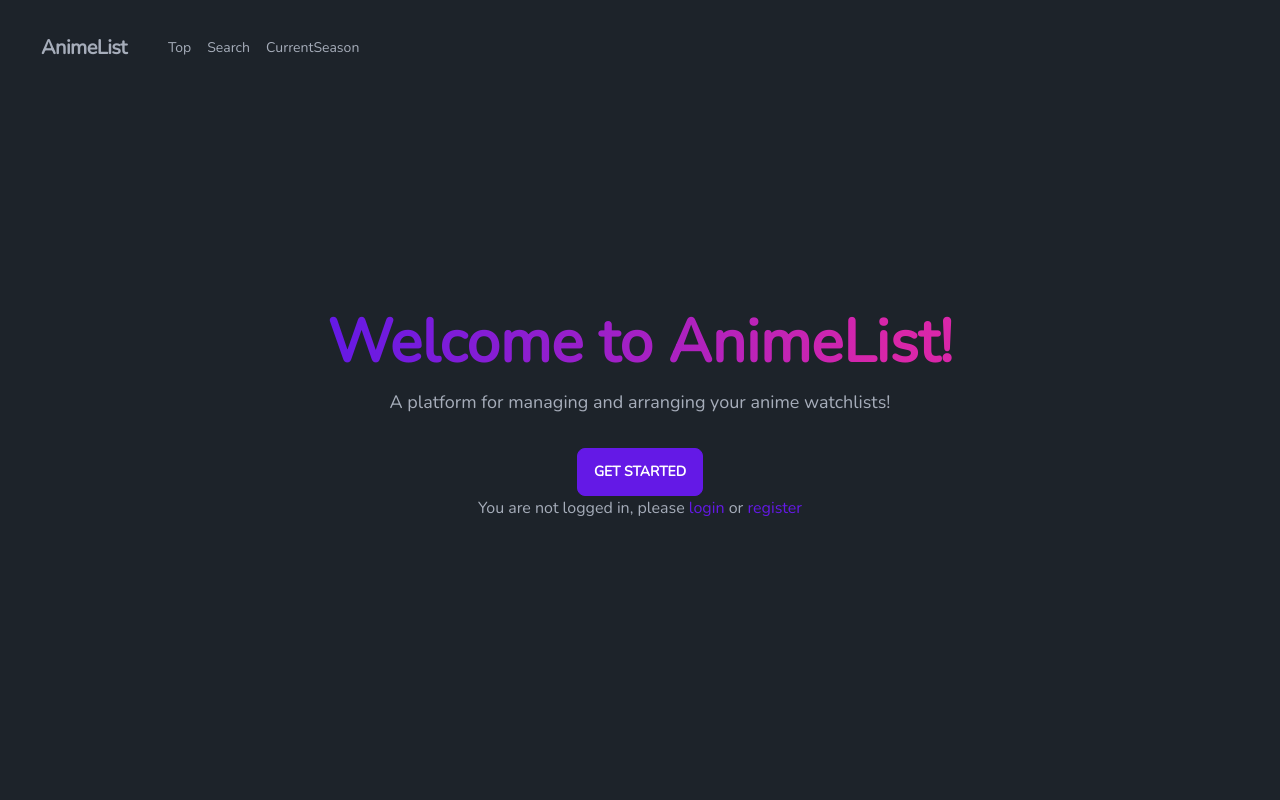
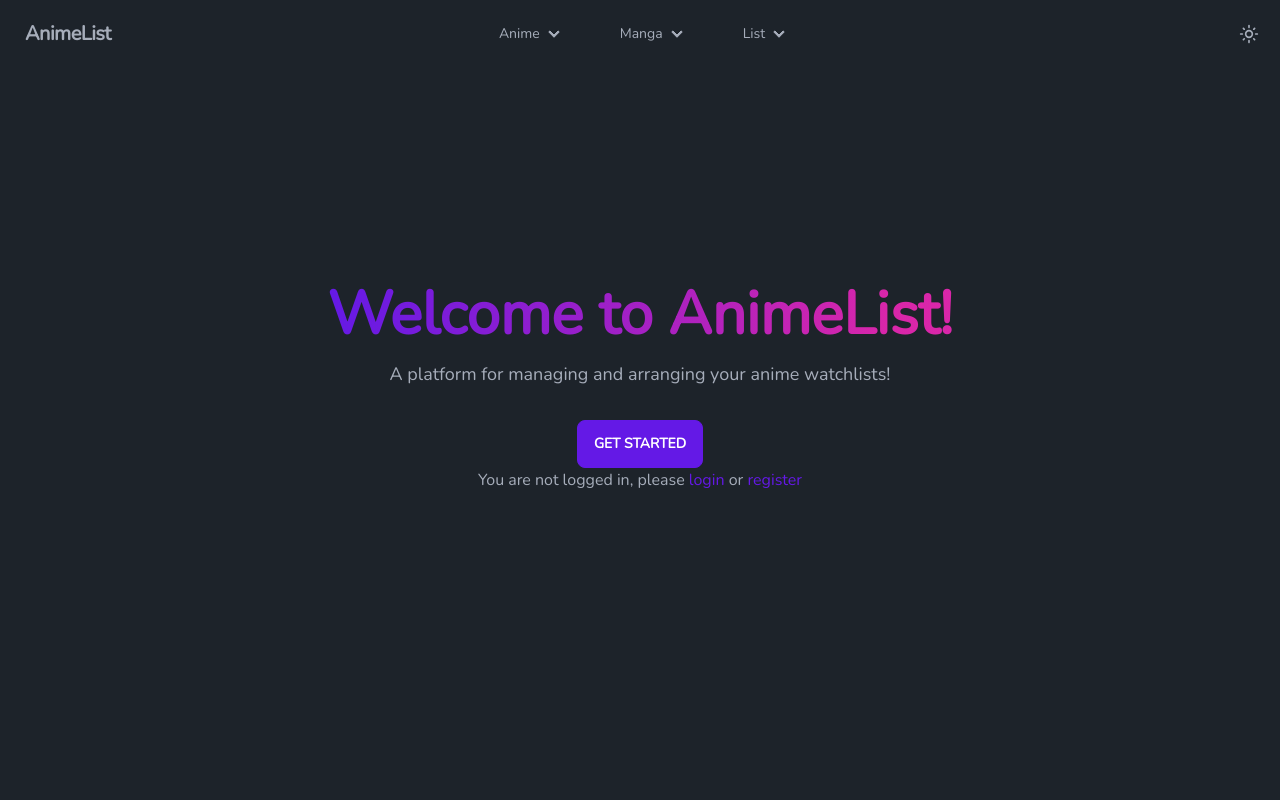
Before and after one commit to lclhugo/AnimeList, a Nuxt app: page / in a window 1280 px wide. Shown: the top 800 px of the page. Built offline with nearby package versions, Linux system fonts and the light colour scheme; no server answers.

Commit message:
navbar rework

```diff
--- a/components/layout/TheNavbar.vue
+++ b/components/layout/TheNavbar.vue
@@ -1,4 +1,4 @@
-<template>
+<!-- <template>
   <header>
     <div id="app" class="font-sans antialiased">
       <nav class="flex flex-wrap items-center justify-between p-6 bg-teal">
@@ -50,8 +50,8 @@
       </nav>
     </div>
   </header>
-</template>
-
+</template> -->
+<!--
 <script lang="ts">
 import { defineComponent, ref } from 'vue';
 
@@ -67,4 +67,97 @@
     };
   },
 });
+</script> -->
+
+<template>
+  <div class="navbar bg-base-100">
+    <div class="navbar-start">
+      <div class="dropdown">
+        <label tabindex="0" class="btn btn-ghost lg:hidden">
+          <svg
+            xmlns="http://www.w3.org/2000/svg"
+            class="w-5 h-5"
+            fill="none"
+            viewBox="0 0 24 24"
+            stroke="currentColor"
+          >
+            <path
+              stroke-linecap="round"
+              stroke-linejoin="round"
+              stroke-width="2"
+              d="M4 6h16M4 12h8m-8 6h16"
+            />
+          </svg>
+        </label>
+        <ul
+          tabindex="0"
+          class="menu menu-sm dropdown-content mt-3 z-[1] p-2 shadow bg-base-100 rounded-box w-52"
+        >
+          <li>
+            <a>Parent</a>
+            <ul class="p-2">
+              <li><a>Submenu 1</a></li>
+              <li><a>Submenu 2</a></li>
+            </ul>
+          </li>
+          <li>
+            <a>Parent</a>
+            <ul class="p-2">
+              <li><a>Submenu 1</a></li>
+              <li><a>Submenu 2</a></li>
+            </ul>
+          </li>
+          <li>
+            <a>Parent</a>
+            <ul class="p-2">
+              <li><a>Submenu 1</a></li>
+              <li><a>Submenu 2</a></li>
+            </ul>
+          </li>
+        </ul>
+      </div>
+      <NuxtLink to="/" class="text-xl font-semibold tracking-tight normal-case btn btn-ghost">
+        AnimeList
+      </NuxtLink>
+    </div>
+    <div class="hidden navbar-center lg:flex">
+      <ul class="gap-8 px-1 menu menu-horizontal">
+        <li tabindex="0">
+          <details>
+            <summary>Anime</summary>
+            <ul class="p-2">
+              <li><a>Submenu 1</a></li>
+              <li><a>Submenu 2</a></li>
+            </ul>
+          </details>
+        </li>
+
+        <li tabindex="0">
+          <details>
+            <summary>Manga</summary>
+            <ul class="p-2">
+              <li><a>Submenu 1</a></li>
+              <li><a>Submenu 2</a></li>
+            </ul>
+          </details>
+        </li>
+        <li tabindex="0">
+          <details>
+            <summary>List</summary>
+            <ul class="p-2">
+              <li><a>Submenu 1</a></li>
+              <li><a>Submenu 2</a></li>
+            </ul>
+          </details>
+        </li>
+      </ul>
+    </div>
+    <div class="navbar-end">
+      <ThemeSwitcher />
+    </div>
+  </div>
+</template>
+
+<script lang="ts">
+import type { ThemeSwitcher } from '#build/components';
 </script>
```
